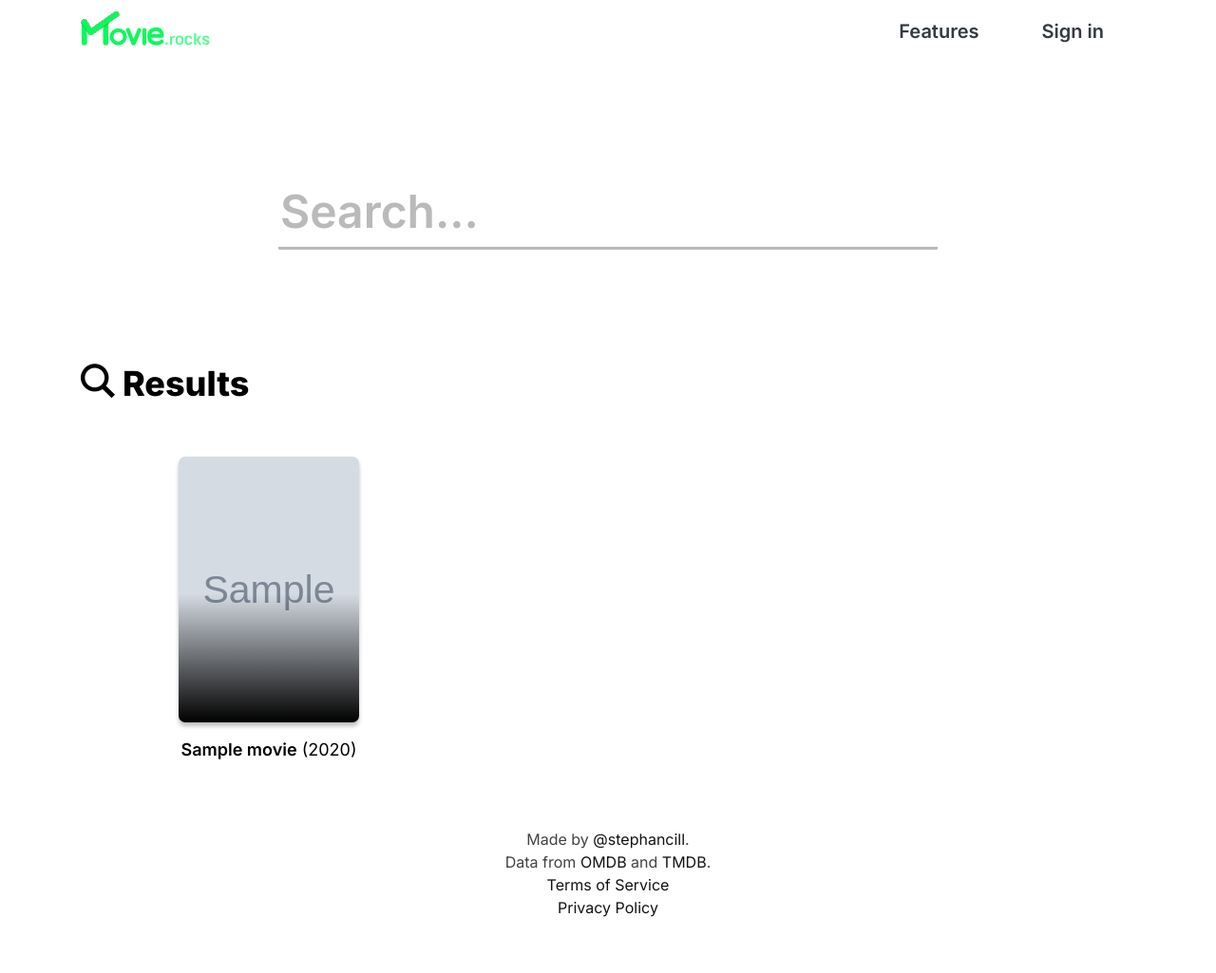
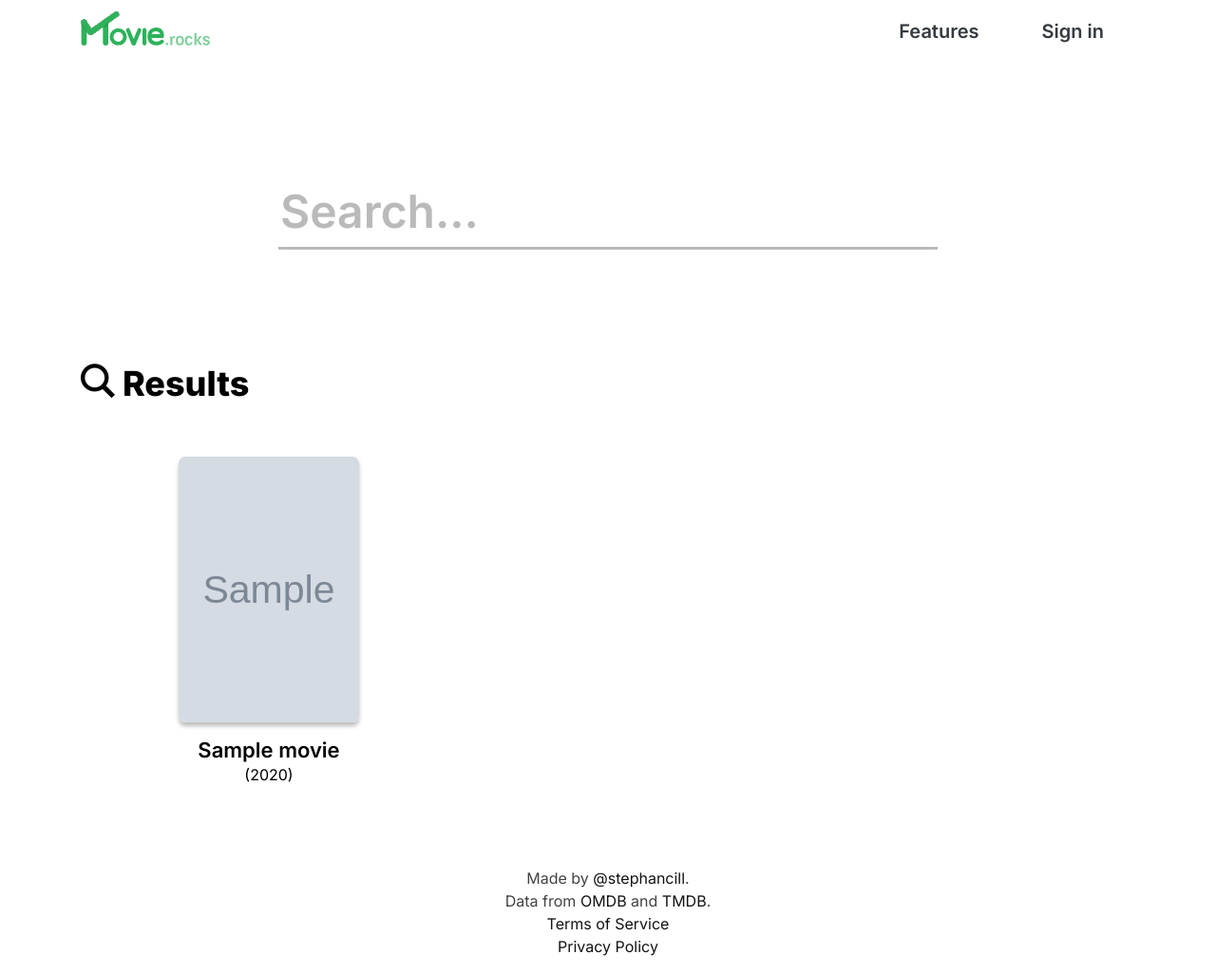
Before and after one commit to stephancill/moviecheck, a Python web app: template templates/explore.html in a window 1280 px wide. Shown: the whole page at 95% size. Before the commit the page ends 966 px from the top, so only its background shows below. Run offline with Jinja, Linux system fonts and the light colour scheme; the template is opened without the code that fills it: most values are stand-ins (such as "Sample title", 1, 10 or a date in 2020); grey boxes marked "Sample" are stand-in pictures; some libraries are stand-ins or nearby versions.

Commit message:
Movie item redesign

```diff
--- a/static/css/icomoon.css
+++ b/static/css/icomoon.css
@@ -1,10 +1,10 @@
 @font-face {
   font-family: 'icomoon';
-  src:  url('fonts/icomoon.eot?av9oms');
-  src:  url('fonts/icomoon.eot?av9oms#iefix') format('embedded-opentype'),
-    url('fonts/icomoon.ttf?av9oms') format('truetype'),
-    url('fonts/icomoon.woff?av9oms') format('woff'),
-    url('fonts/icomoon.svg?av9oms#icomoon') format('svg');
+  src:  url('fonts/icomoon.eot?y6hqk2');
+  src:  url('fonts/icomoon.eot?y6hqk2#iefix') format('embedded-opentype'),
+    url('fonts/icomoon.ttf?y6hqk2') format('truetype'),
+    url('fonts/icomoon.woff?y6hqk2') format('woff'),
+    url('fonts/icomoon.svg?y6hqk2#icomoon') format('svg');
   font-weight: normal;
   font-style: normal;
   font-display: block;
@@ -24,6 +24,15 @@
   -moz-osx-font-smoothing: grayscale;
 }
 
+.icon-tick:before {
+  content: "\e90a";
+}
+.icon-cross:before {
+  content: "\e90b";
+}
+.icon-plus:before {
+  content: "\e90c";
+}
 .icon-trending:before {
   content: "\e908";
 }
--- a/static/css/movie.css
+++ b/static/css/movie.css
@@ -10,8 +10,8 @@
 
 .movie .gradient-overlay {
     position: relative;
-	background: linear-gradient(180deg, rgba(0, 0, 0, 0) 51.56%, #000000 100%);
 	border-radius: 7px;
+	background: none;
 }
 
 .movie .poster {
@@ -25,7 +25,7 @@
 	margin-bottom: 17px;
 }
 
-.movie span {
+.movie .title {
 	max-width: 90%;
 	margin-left: auto;
 	margin-right: auto;
@@ -36,17 +36,46 @@
 	color: #000000;
 }
 
-.movie span strong {
+.movie .title {
+	font-weight: 300;
+	font-size: 16px;
+	line-height: 18px;
+}
+
+.movie .title strong {
 	color: inherit;
 	font-weight: 600;
+	font-size: 22px;
+	line-height: 24px;
 }
 
 .movie form button {
 	position: absolute;
-	padding: 0;
 	z-index: 2;
 	background: none;
 	border: none;
+	display: none;
+	/* background-color: white;
+	color: var(--brand-main); */
+	background-color: var(--brand-main);
+	color: white;
+	height: 33px;
+	padding: 0px 9px 0px 10px;
+	border-radius: 7px;
+	font-weight: 800;
+	font-size: 18px;
+	line-height: 22px;
+}
+
+.movie form button * {
+	box-shadow: 0px 0.3px 0.4px rgba(0, 0, 0, 1);
+}
+
+.movie form i {
+	font-size: 16px;
+}
+
+.movie form span {
 	display: none;
 }
 
@@ -54,16 +83,23 @@
 	display: block;
 }
 
+.movie:hover button:hover span {
+	display: inline-block;
+	padding-left: 4px;
+}
+
+.movie:hover .gradient-overlay {
+	background: linear-gradient(180deg, rgba(0, 0, 0, 0.52) 0%, rgba(0, 0, 0, 0) 68.23%);
+}
+
 .movie form .right {
     top: 10px;
     right: 10px;
-    transform: translate(50%, -50%);
 }
 
 .movie form .left {
     top: 10px;
     left: 10px;
-    transform: translate(-50%, -50%);
 }
 
 .movie a {
@@ -91,27 +127,34 @@
 	display: none;
 }
 
-.movie .rating {
-    position: absolute;
-    bottom: 10px;
-    z-index: 2;
+.movie .ratings {
+	margin-top: 15px;
+	margin-left: auto;
+	margin-right: auto;
+	font-weight: 300;
+	font-size: 16px;
+	line-height: 18px;
+	color: black;
 }
 
 .movie .rating img {
     margin-bottom: 3px;
 }
 
-.movie .rating span {
-    font-weight: bold;
-    font-size: 18px;
-    line-height: 22px;
-    color: #DBDBDB;
-}
-
 .movie .rt-rating {
-    left: 16px;
+    margin-right: 6px;
 }
 
 .movie .imdb-rating {
-    right: 16px;
+    margin-left: 6px;
 }
+
+
+@media (max-width:800px) {
+    .movie form button {
+		display: block;
+	}
+	.movie .gradient-overlay {
+		background: linear-gradient(180deg, rgba(0, 0, 0, 0.52) 0%, rgba(0, 0, 0, 0) 68.23%);
+	}
+}
--- a/static/css/style.css
+++ b/static/css/style.css
@@ -1,6 +1,6 @@
 :root {
-	--brand-main: #0AF95B;
-	--brand-secondary: #48FF87;
+	--brand-main: #2DB25A ;
+	--brand-secondary: #7ED09A;
 }
 
 body {
--- a/static/css/watchlist.css
+++ b/static/css/watchlist.css
@@ -1,8 +1,5 @@
 .rating {
     display: none;
-}
-.movie .gradient-overlay {
-    background: none !important;
 }
 
 .watchlist-container {
--- a/templates/components/movie.html
+++ b/templates/components/movie.html
@@ -3,35 +3,39 @@
     <div class="movie-actions {{'watchlist' if movie.in_watchlist else 'not-watchlist'}}">
         <div class="not-watchlist-buttons">
             <form action="{{url_for('watchlist.add', movie_id=movie.imdb_id)}}" method="POST">
-                <button class="left" type="submit"><img src="/static/img/explore/add-button.svg" title="Add to watchlist"></button>
+                <button class="left" type="submit"><i class="icon-plus"></i><span>Add</span></button>
             </form>
         </div>
         <div class="watchlist-buttons">
             <form action="{{url_for('watchlist.remove', movie_id=movie.imdb_id)}}" method="POST">
-                <button class="right" type="submit"><img src="/static/img/watchlist/remove-button.svg" title="Remove from watchlist"></button>
+                <button class="right" type="submit"><i class="icon-cross"></i><span>Remove</span></button>
             </form>
             <form action="{{url_for('watchlist.seen', movie_id=movie.imdb_id)}}" method="POST">
-                <button class="left" type="submit"><img src="/static/img/watchlist/check-button-lg.svg" title="Mark as seen"></button>
+                <button class="left" type="submit"><i class="icon-tick"></i><span>Seen</span></button>
             </form>
         </div>
     </div>
     {% endblock %}
     <div class="gradient-overlay">
+        <img class="poster" src="{{movie.poster_url}}" alt="">
+    </div>
+    <span class="title"><a href="https://www.imdb.com/title/{{movie.imdb_id}}" target="_blank"><strong>{{movie.title}}</strong> ({{movie.year}})</a> </span>
+    <div class="ratings">
         {% if movie.rt_rating is string %}
-        <div class="rating rt-rating">
+        <span class="rating rt-rating">
             <img src="/static/img/rt-logo.png" alt="">
             <span>{{movie.rt_rating}}</span>
-        </div>
+        </span>
         {% endif %}
         {% if movie.imdb_rating is string %}
         <a href="https://www.imdb.com/title/{{movie.imdb_id}}" target="_blank">
-            <div class="rating imdb-rating">
+            <span class="rating imdb-rating">
                 <img src="/static/img/imdb-logo.png" alt="">
                 <span>{{movie.imdb_rating}}</span>
-            </div>
+            </span>
         </a>
         {% endif %}
-        <img class="poster" src="{{movie.poster_url}}" alt="">
     </div>
-    <span><a href="https://www.imdb.com/title/{{movie.imdb_id}}" target="_blank"><strong>{{movie.title}}</strong> ({{movie.year}})</a> </span>
+
+
 </div>
```
Also changed, not shown: static/css/fonts/icomoon.ttf, static/css/fonts/icomoon.woff, static/img/cross.svg (added), static/img/logo-full.svg, static/img/logo-sm.svg, static/img/plus.svg (added), static/img/tick.svg (added), static/img/watchlist/next-button.svg, 2 other files.
